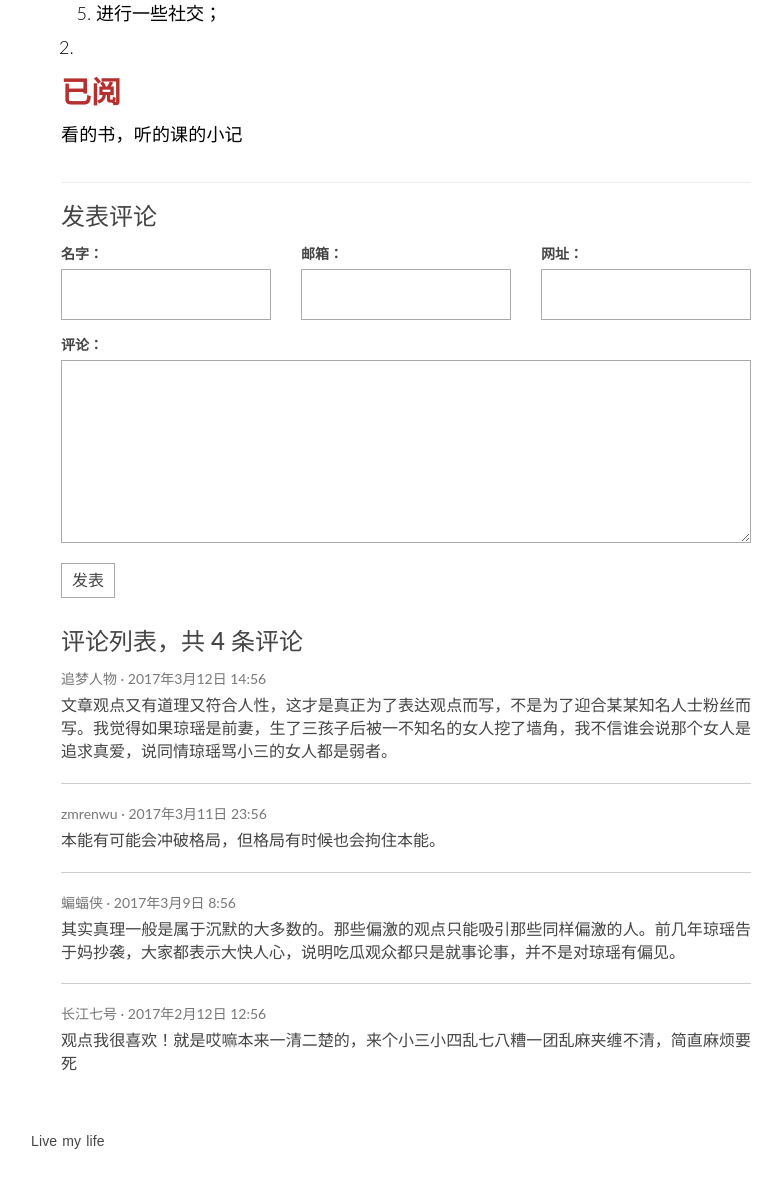
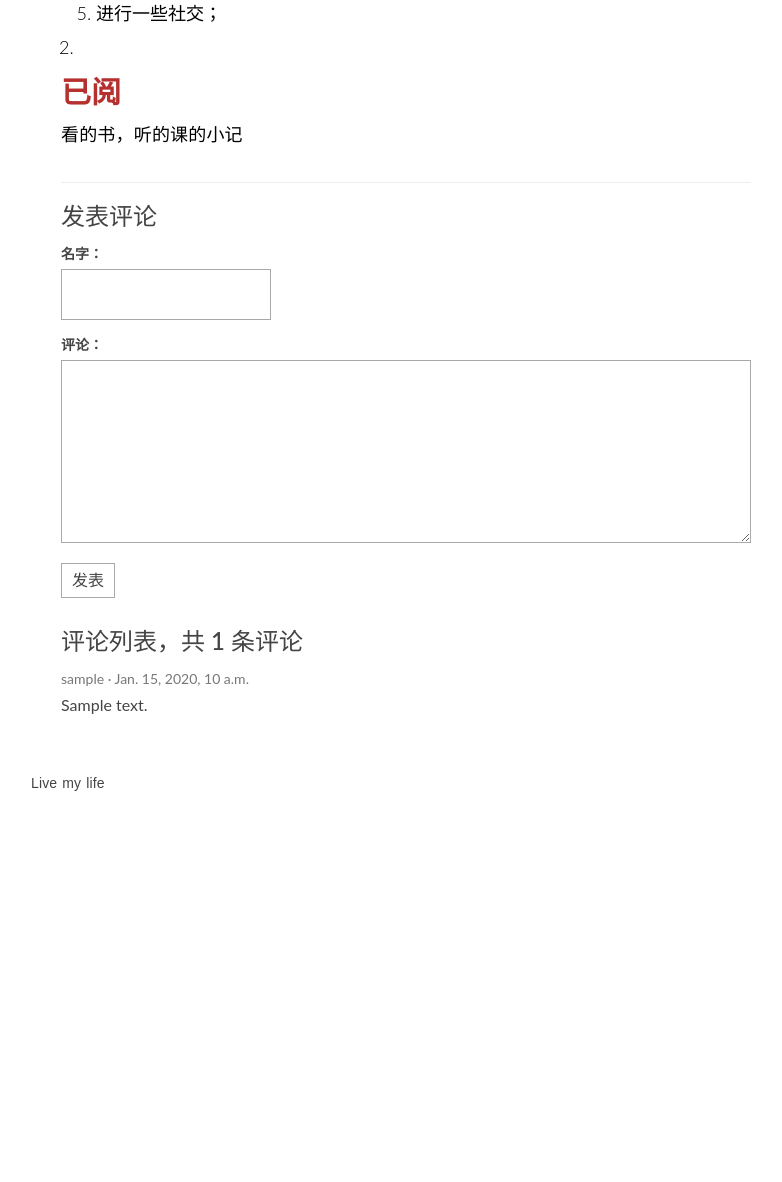
Before and after one commit to cener-1999/Blog, a Django app: page /post/1 in a window 1280 px wide. Shown: the part 2705-3887 px from the top of the page, without its empty margins (39-821 px from the left). After the commit the page ends 3496 px from the top, so only its background shows below. Run offline with Django 3.2, Linux system fonts and the light colour scheme; data comes from the database, SQL or seed files in the repository; tables that the repository leaves empty hold one stand-in row (values such as "Sample post"); some libraries are stand-ins or nearby versions.

Commit message:
finish Comment feature

```diff
--- a/blog/models.py
+++ b/blog/models.py
@@ -35,3 +35,9 @@ class Post(models.Model):
 
     def get_absolute_url(self):
         return reverse("blog:post",kwargs={"pk":self.pk})
+
+class Comment(models.Model):
+    post = models.ForeignKey(Post,on_delete=models.CASCADE)
+    username = models.CharField(max_length=20)
+    content = models.TextField()
+    created_time = models.DateTimeField(default=timezone.now)
--- a/blog/templates/blog/post.html
+++ b/blog/templates/blog/post.html
@@ -25,19 +25,12 @@
 <section class="comment-area" id="comment-area">
     <hr>
     <h3>发表评论</h3>
-                                <form action="#" method="post" class="comment-form">
+    <form action="{% url 'blog:make_comment' post.id %}" method="post" class="comment-form">
+        {% csrf_token %}
         <div class="row">
             <div class="col-md-4">
                 <label for="id_name">名字：</label>
                 <input type="text" id="id_name" name="name" required>
-                                        </div>
-                                        <div class="col-md-4">
-                                            <label for="id_email">邮箱：</label>
-                                            <input type="email" id="id_email" name="email" required>
-                                        </div>
-                                        <div class="col-md-4">
-                                            <label for="id_url">网址：</label>
-                                            <input type="text" id="id_url" name="url">
             </div>
             <div class="col-md-12">
                 <label for="id_comment">评论：</label>
@@ -46,37 +39,21 @@
             </div>
         </div>    <!-- row -->
     </form>
+
     <div class="comment-list-panel">
-                                    <h3>评论列表，共 <span>4</span> 条评论</h3>
+        <h3>评论列表，共 <span>{{ comment_num }}</span> 条评论</h3>
         <ul class="comment-list list-unstyled">
+            {% for comment in comment_list %}
             <li class="comment-item">
-                                            <span class="nickname">追梦人物</span>
-                                            <time class="submit-date" datetime="2012-11-09T23:15:57+00:00">2017年3月12日 14:56</time>
+                <span class="nickname">{{ comment.username }}</span>
+                <time class="submit-date">{{ comment.created_time }}</time>
                 <div class="text">
-                                                文章观点又有道理又符合人性，这才是真正为了表达观点而写，不是为了迎合某某知名人士粉丝而写。我觉得如果琼瑶是前妻，生了三孩子后被一不知名的女人挖了墙角，我不信谁会说那个女人是追求真爱，说同情琼瑶骂小三的女人都是弱者。
+                    {{ comment.content }}
                 </div>
             </li>
-                                        <li class="comment-item">
-                                            <span class="nickname">zmrenwu</span>
-                                            <time class="submit-date" datetime="2012-11-09T23:15:57+00:00">2017年3月11日 23:56</time>
-                                            <div class="text">
-                                                本能有可能会冲破格局，但格局有时候也会拘住本能。
-                                            </div>
-                                        </li>
-                                        <li class="comment-item">
-                                            <span class="nickname">蝙蝠侠</span>
-                                            <time class="submit-date" datetime="2012-11-09T23:15:57+00:00">2017年3月9日 8:56</time>
-                                            <div class="text">
-                                                其实真理一般是属于沉默的大多数的。那些偏激的观点只能吸引那些同样偏激的人。前几年琼瑶告于妈抄袭，大家都表示大快人心，说明吃瓜观众都只是就事论事，并不是对琼瑶有偏见。
-                                            </div>
-                                        </li>
-                                        <li class="comment-item">
-                                            <span class="nickname">长江七号</span>
-                                            <time class="submit-date" datetime="2012-11-09T23:15:57+00:00">2017年2月12日 12:56</time>
-                                            <div class="text">
-                                                观点我很喜欢！就是哎嘛本来一清二楚的，来个小三小四乱七八糟一团乱麻夹缠不清，简直麻烦要死
-                                            </div>
-                                        </li>
+            {% empty %}
+                暂无评论
+            {% endfor %}
         </ul>
     </div>
 </section>
--- a/blog/urls.py
+++ b/blog/urls.py
@@ -10,4 +10,5 @@ urlpatterns = [
     path('tag/<str:tag>', views.tags, name='tag'),
     path('author/<str:name>', views.author, name='author'),
     path('archives/<int:year>/<int:month>', views.archive, name='archives'),
+    path('make_comment/<int:post_pk>',views.make_comment,name='make_comment')
 ]
--- a/blog/views.py
+++ b/blog/views.py
@@ -4,7 +4,7 @@ import markdown
 import re
 from markdown.extensions.toc import TocExtension
 from django.utils.text import slugify
-from django.http import JsonResponse
+from django.http import JsonResponse,HttpResponseRedirect
 
 # Create your views here.
 
@@ -14,6 +14,9 @@ def post(request,pk):
     except Post.DoesNotExist:
         # TODO: msg box
         return JsonResponse({'success': False, 'msg': "can not find it"})
+
+    comment_list = Comment.objects.filter(post=post)
+    comment_num = len(comment_list)
 
     md = markdown.Markdown(
         extensions=[
@@ -28,7 +31,8 @@ def post(request,pk):
     post.body = md.convert(post.body)
     m = re.search(r'<div class="toc">\s*<ul>(.*)</ul>\s*</div>', md.toc, re.S)
     post.toc = m.group(1) if m is not None else ''
-    return render(request,"blog/post.html",{'post':post})
+
+    return render(request,"blog/post.html",{'post':post,'comment_list':comment_list,'comment_num':comment_num})
 
 
 def classify(request,type):
@@ -55,3 +59,15 @@ def index(request):
 def archive(request,year,month):
     post_list = Post.objects.filter(created_time__year=year,created_time__month=month,).order_by('-created_time')
     return render(request,'blog/index.html',{'post_list':post_list})
+
+def make_comment(request,post_pk):
+    username = request.POST.get('name')
+    content = request.POST.get('comment')
+    post = Post.objects.get(id=post_pk)
+    c = Comment(
+        username = username,
+        content = content,
+        post = post
+    )
+    c.save()
+    return HttpResponseRedirect('/post/{}'.format(post_pk))
```
Lines whose indentation alone changed are shown as unchanged.
